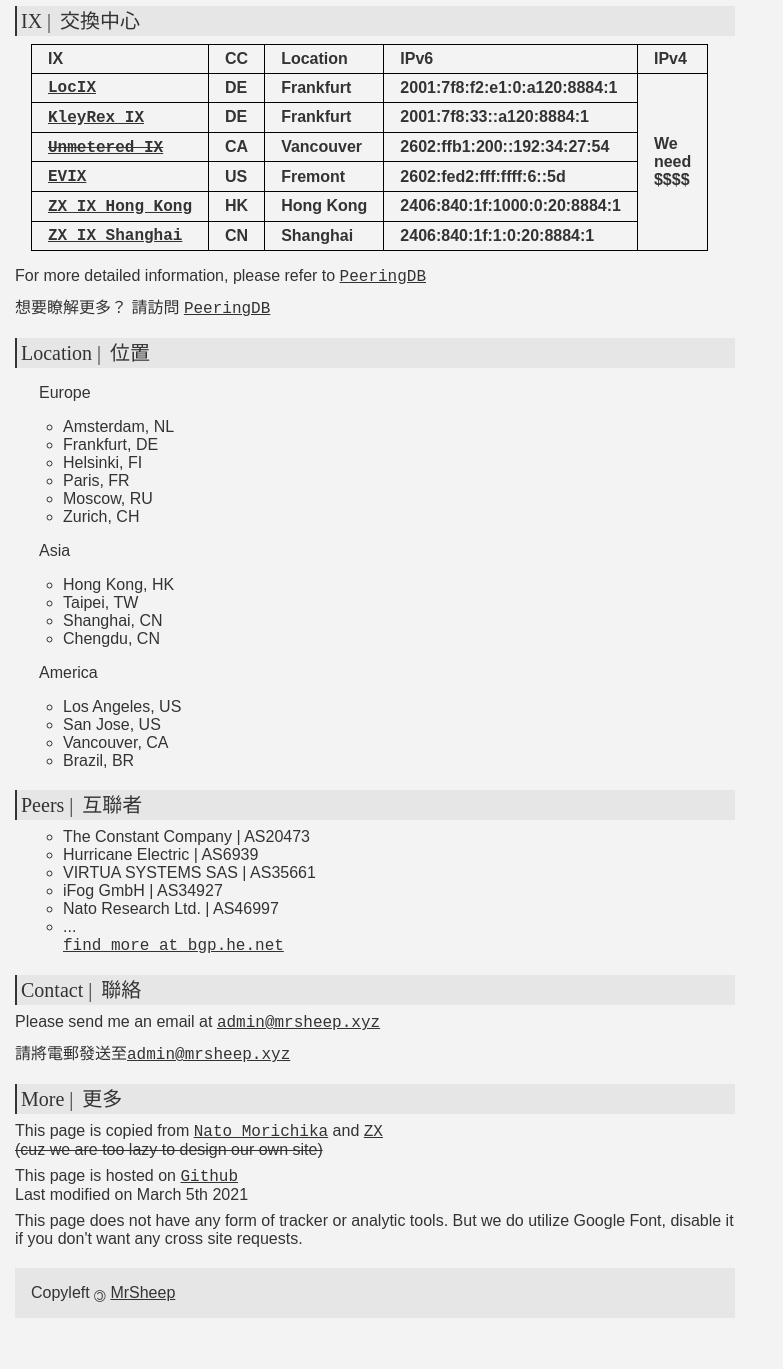
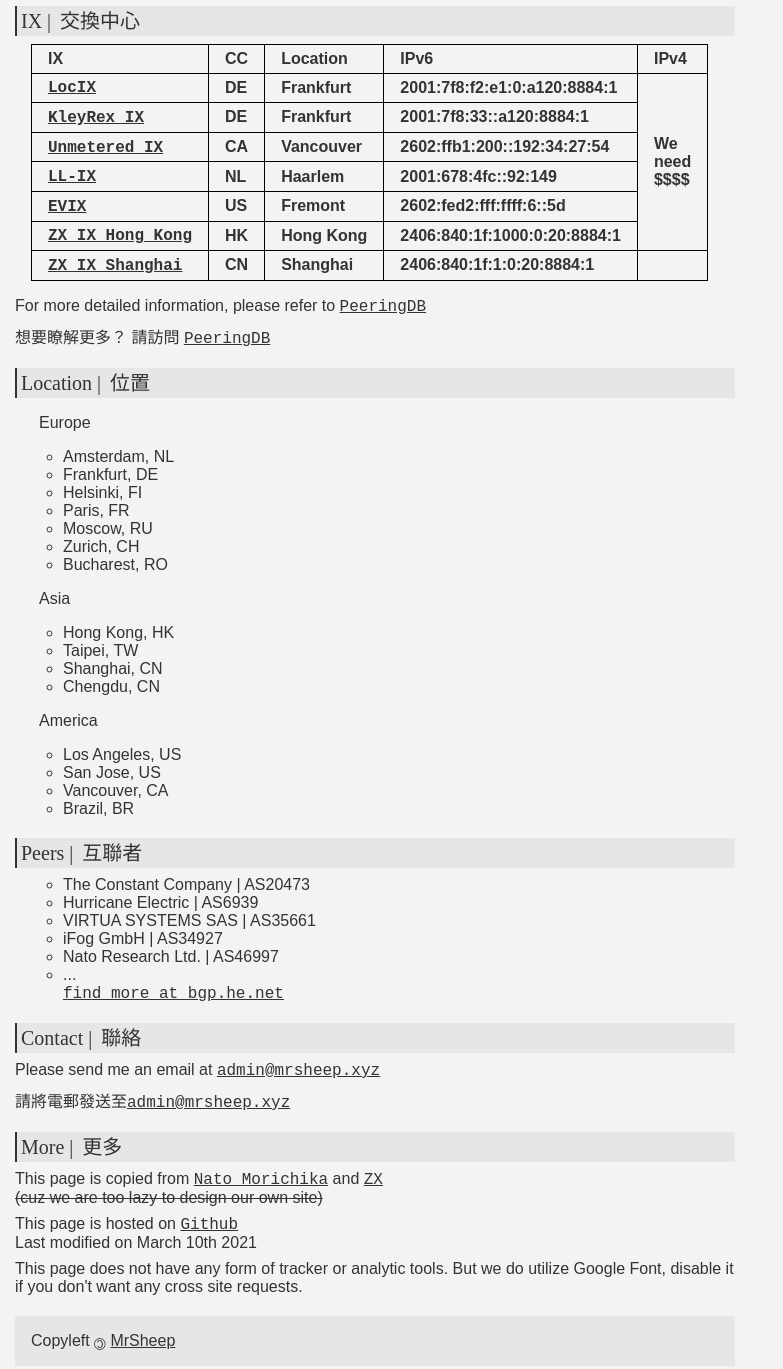
Before and after one commit to Mr-Sheep/as208884, a plain HTML site: page index.html in a window 1280 px wide. Shown: the part 620-1989 px from the top of the page, without its empty margins (0-783 px from the left). Before the commit the page ends 1953 px from the top, so only its background shows below. Drawn offline with Linux system fonts and the light colour scheme; a web font is replaced by a local one.

Commit message:
Info update

```diff
--- a/index.html
+++ b/index.html
@@ -28,8 +28,6 @@
                 Currently, only IPv6 is supported. (IPv4 are too expensive) <br />
                 目前僅支援IPv6 (買不起v4)
             </p>
-
-
         </section>
 
         <section>
@@ -78,10 +76,16 @@
                         <th>2001:7f8:33::a120:8884:1</th>
                     </tr>
                     <tr>
-                        <th><a href="https://ix.zxinc.org"><del>Unmetered IX</del></a></th>
+                        <th><a href="https://ix.zxinc.org">Unmetered IX</a></th>
                         <th>CA</th>
                         <th>Vancouver</th>
                         <th>2602:ffb1:200::192:34:27:54</th>
+                    </tr>
+                    <tr>
+                        <th><a href="https://ix.zxinc.org">LL-IX</a></th>
+                        <th>NL</th>
+                        <th>Haarlem</th>
+                        <th> 2001:678:4fc::92:149</th>
                     </tr>
                     <tr>
                         <th><a href="https://ix.zxinc.org">EVIX</a></th>
@@ -117,6 +121,7 @@
                     <li class="location">Paris, FR</li>
                     <li class="location">Moscow, RU</li>
                     <li class="location">Zurich, CH</li>
+                    <li class="location">Bucharest, RO</li>
                 </ul>
                 <li class="continent">Asia</li>
                 <ul>
@@ -160,7 +165,7 @@
             </p>
             <p>
                 This page is hosted on <a href="https://github.com">Github</a> <br />
-                Last modified on March 5th 2021
+                Last modified on March 10th 2021
             </p>
             <p>
                 This page does not have any form of tracker or analytic tools. But we do utilize Google Font, disable it if you don't want any cross site requests.
```
